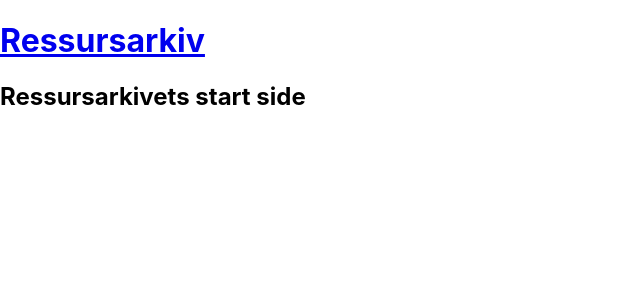
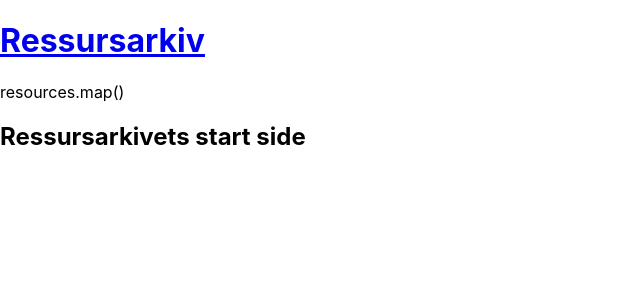
Before and after one commit to MyconidM/uin23ak3_resourceapp_group10, a React (Create React App) app: page / in a window 1280 px wide. Shown: the top 300 px of the page, without its empty margins (0-640 px from the left). Built offline with nearby package versions, Linux system fonts and the light colour scheme.

Commit message:
resurser

```diff
--- a/src/components/NavBar.js
+++ b/src/components/NavBar.js
@@ -1,7 +1,9 @@
+import ressurser from './resources/ressurser';
+
 export default function NavBar() {
     return (
         <nav className="nav">
-
+          resources.map()
         </nav>
     )
 }
```
